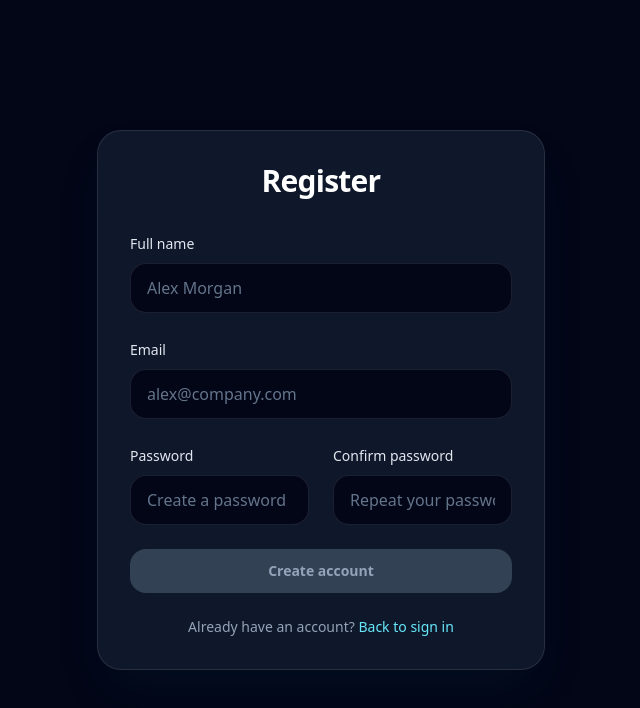
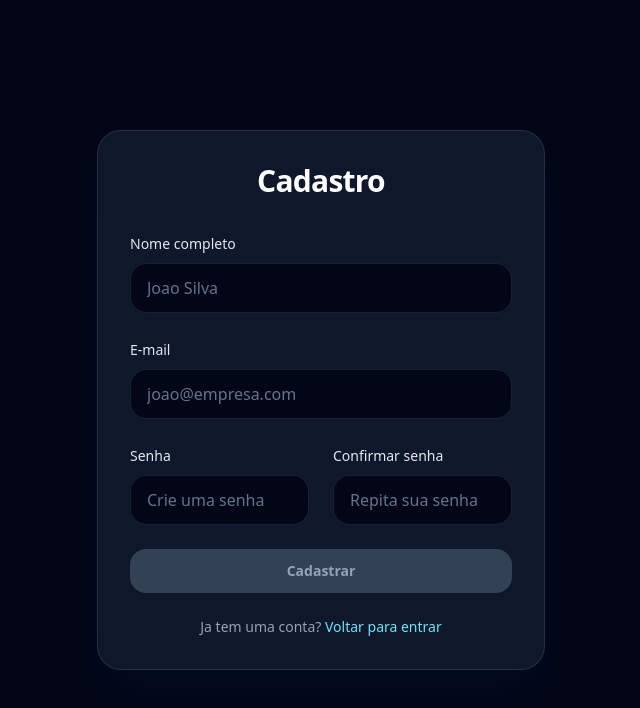
Before and after one commit to RafaelMF16/Loan-app, an Angular app: page /auth/register in a window 1280 px wide. Shown: the top 708 px of the page, without its empty margins (319-959 px from the left). Built offline with nearby package versions, Linux system fonts and the light colour scheme.

Commit message:
Atualizacao

```diff
--- a/src/app/features/auth/components/login-form/login-form.html
+++ b/src/app/features/auth/components/login-form/login-form.html
@@ -1,41 +1,41 @@
 <form class="space-y-6" [formGroup]="form" (ngSubmit)="submit()">
   <div class="space-y-2">
-    <label class="text-sm font-medium text-slate-200" for="login-email">Email</label>
+    <label class="text-sm font-medium text-slate-200" for="login-email">E-mail</label>
     <input
       id="login-email"
       type="email"
       formControlName="email"
       autocomplete="email"
       class="w-full rounded-2xl border border-white/10 bg-slate-950 px-4 py-3 text-slate-100 outline-none transition placeholder:text-slate-500 focus:border-cyan-400 focus:ring-2 focus:ring-cyan-400/30"
-      placeholder="you@company.com"
+      placeholder="voce@empresa.com"
     />
     @if (fieldInvalid('email')) {
       <p class="text-sm text-rose-300">
         @if (form.controls.email.hasError('required')) {
-          Email is required.
+          O e-mail é obrigatório.
         } @else if (form.controls.email.hasError('email')) {
-          Enter a valid email address.
+          Informe um e-mail válido.
         }
       </p>
     }
   </div>
 
   <div class="space-y-2">
-    <label class="text-sm font-medium text-slate-200" for="login-password">Password</label>
+    <label class="text-sm font-medium text-slate-200" for="login-password">Senha</label>
     <input
       id="login-password"
       type="password"
       formControlName="password"
       autocomplete="current-password"
       class="w-full rounded-2xl border border-white/10 bg-slate-950 px-4 py-3 text-slate-100 outline-none transition placeholder:text-slate-500 focus:border-cyan-400 focus:ring-2 focus:ring-cyan-400/30"
-      placeholder="Enter your password"
+      placeholder="Digite sua senha"
     />
     @if (fieldInvalid('password')) {
       <p class="text-sm text-rose-300">
         @if (form.controls.password.hasError('required')) {
-          Password is required.
+          A senha é obrigatória.
         } @else if (form.controls.password.hasError('minlength')) {
-          Password must be at least {{ passwordMinLength }} characters.
+          A senha deve ter no mínimo {{ passwordMinLength }} caracteres.
         }
       </p>
     }
@@ -52,13 +52,13 @@
     [disabled]="form.invalid"
     class="w-full rounded-2xl bg-cyan-400 px-4 py-3 text-sm font-semibold text-slate-950 transition hover:bg-cyan-300 focus:outline-none focus:ring-2 focus:ring-cyan-300/50 disabled:cursor-not-allowed disabled:bg-slate-700 disabled:text-slate-400"
   >
-    Sign in
+    Entrar
   </button>
 
   <p class="text-center text-sm text-slate-400">
-    Need an account?
+    Ainda não tem conta?
     <a routerLink="/auth/register" class="font-medium text-cyan-300 transition hover:text-cyan-200">
-      Create one
+      Cadastre-se
     </a>
   </p>
 </form>
--- a/src/app/features/auth/components/register-form/register-form.html
+++ b/src/app/features/auth/components/register-form/register-form.html
@@ -1,35 +1,35 @@
 <form class="space-y-6" [formGroup]="form" (ngSubmit)="submit()">
   <div class="space-y-2">
-    <label class="text-sm font-medium text-slate-200" for="register-name">Full name</label>
+    <label class="text-sm font-medium text-slate-200" for="register-name">Nome completo</label>
     <input
       id="register-name"
       type="text"
       formControlName="name"
       autocomplete="name"
       class="w-full rounded-2xl border border-white/10 bg-slate-950 px-4 py-3 text-slate-100 outline-none transition placeholder:text-slate-500 focus:border-cyan-400 focus:ring-2 focus:ring-cyan-400/30"
-      placeholder="Alex Morgan"
+      placeholder="Joao Silva"
     />
     @if (fieldInvalid('name')) {
-      <p class="text-sm text-rose-300">Name is required.</p>
+      <p class="text-sm text-rose-300">O nome é obrigatório.</p>
     }
   </div>
 
   <div class="space-y-2">
-    <label class="text-sm font-medium text-slate-200" for="register-email">Email</label>
+    <label class="text-sm font-medium text-slate-200" for="register-email">E-mail</label>
     <input
       id="register-email"
       type="email"
       formControlName="email"
       autocomplete="email"
       class="w-full rounded-2xl border border-white/10 bg-slate-950 px-4 py-3 text-slate-100 outline-none transition placeholder:text-slate-500 focus:border-cyan-400 focus:ring-2 focus:ring-cyan-400/30"
-      placeholder="alex@company.com"
+      placeholder="joao@empresa.com"
     />
     @if (fieldInvalid('email')) {
       <p class="text-sm text-rose-300">
         @if (form.controls.email.hasError('required')) {
-          Email is required.
+          O e-mail é obrigatório.
         } @else if (form.controls.email.hasError('email')) {
-          Enter a valid email address.
+          Informe um e-mail válido.
         }
       </p>
     }
@@ -37,40 +37,40 @@
 
   <div class="grid gap-6 sm:grid-cols-2">
     <div class="space-y-2">
-      <label class="text-sm font-medium text-slate-200" for="register-password">Password</label>
+      <label class="text-sm font-medium text-slate-200" for="register-password">Senha</label>
       <input
         id="register-password"
         type="password"
         formControlName="password"
         autocomplete="new-password"
         class="w-full rounded-2xl border border-white/10 bg-slate-950 px-4 py-3 text-slate-100 outline-none transition placeholder:text-slate-500 focus:border-cyan-400 focus:ring-2 focus:ring-cyan-400/30"
-        placeholder="Create a password"
+        placeholder="Crie uma senha"
       />
       @if (fieldInvalid('password')) {
         <p class="text-sm text-rose-300">
           @if (form.controls.password.hasError('required')) {
-            Password is required.
+            A senha é obrigatória.
           } @else if (form.controls.password.hasError('minlength')) {
-            Password must be at least {{ passwordMinLength }} characters.
+            A senha deve ter no mínimo {{ passwordMinLength }} caracteres.
           }
         </p>
       }
     </div>
 
     <div class="space-y-2">
-      <label class="text-sm font-medium text-slate-200" for="register-confirm-password">Confirm password</label>
+      <label class="text-sm font-medium text-slate-200" for="register-confirm-password">Confirmar senha</label>
       <input
         id="register-confirm-password"
         type="password"
         formControlName="confirmPassword"
         autocomplete="new-password"
         class="w-full rounded-2xl border border-white/10 bg-slate-950 px-4 py-3 text-slate-100 outline-none transition placeholder:text-slate-500 focus:border-cyan-400 focus:ring-2 focus:ring-cyan-400/30"
-        placeholder="Repeat your password"
+        placeholder="Repita sua senha"
       />
       @if (fieldInvalid('confirmPassword')) {
-        <p class="text-sm text-rose-300">Confirming your password is required.</p>
+        <p class="text-sm text-rose-300">A confirmação de senha é obrigatória.</p>
       } @else if (form.hasError('passwordMismatch') && form.controls.confirmPassword.touched) {
-        <p class="text-sm text-rose-300">Passwords must match.</p>
+        <p class="text-sm text-rose-300">As senhas devem ser iguais.</p>
       }
     </div>
   </div>
@@ -80,13 +80,13 @@
     [disabled]="form.invalid"
     class="w-full rounded-2xl bg-cyan-400 px-4 py-3 text-sm font-semibold text-slate-950 transition hover:bg-cyan-300 focus:outline-none focus:ring-2 focus:ring-cyan-300/50 disabled:cursor-not-allowed disabled:bg-slate-700 disabled:text-slate-400"
   >
-    Create account
+    Cadastrar
   </button>
 
   <p class="text-center text-sm text-slate-400">
-    Already have an account?
+    Ja tem uma conta?
     <a routerLink="/auth/login" class="font-medium text-cyan-300 transition hover:text-cyan-200">
-      Back to sign in
+      Voltar para entrar
     </a>
   </p>
 </form>
--- a/src/app/features/auth/pages/login-page/login-page.html
+++ b/src/app/features/auth/pages/login-page/login-page.html
@@ -1,4 +1,4 @@
-<app-auth-layout title="Login">
+<app-auth-layout title="Entrar">
   @if (successMessage()) {
     <div class="mb-6 rounded-2xl border border-emerald-400/30 bg-emerald-400/10 px-4 py-3 text-sm text-emerald-200" role="status">
       {{ successMessage() }}
--- a/src/app/features/auth/pages/login-page/login-page.ts
+++ b/src/app/features/auth/pages/login-page/login-page.ts
@@ -24,12 +24,12 @@ export class LoginPageComponent {
 
     if (!user) {
       this.successMessage.set(null);
-      this.authError.set('Invalid email or password. Try one of the demo users below.');
+      this.authError.set('E-mail ou senha invalidos.');
       return;
     }
 
     this.authError.set(null);
-    this.successMessage.set(`Welcome back, ${user.name}. Static login completed successfully.`);
+    this.successMessage.set(`Bem-vindo de volta, ${user.name}. Login realizado com sucesso.`);
     void this.router.navigateByUrl('/auth/login');
   }
 }
--- a/src/app/features/auth/pages/register-page/register-page.html
+++ b/src/app/features/auth/pages/register-page/register-page.html
@@ -1,4 +1,4 @@
-<app-auth-layout title="Register">
+<app-auth-layout title="Cadastro">
   @if (feedback()) {
     @if (feedback()?.type === 'success') {
       <div class="mb-6 rounded-2xl border border-emerald-400/30 bg-emerald-400/10 px-4 py-3 text-sm text-emerald-200" role="status">
--- a/src/app/features/auth/services/static-auth.service.ts
+++ b/src/app/features/auth/services/static-auth.service.ts
@@ -47,7 +47,7 @@ export class StaticAuthService {
     if (existingUser) {
       return {
         success: false,
-        message: 'This email is already in use by a static account.',
+        message: 'Este e-mail ja esta em uso por uma conta local.',
       };
     }
 
@@ -62,7 +62,7 @@ export class StaticAuthService {
 
     return {
       success: true,
-      message: 'Account created locally. You can now sign in with these credentials.',
+      message: 'Conta criada com sucesso. Agora voce ja pode entrar com essas credenciais.',
     };
   }
 }
```
